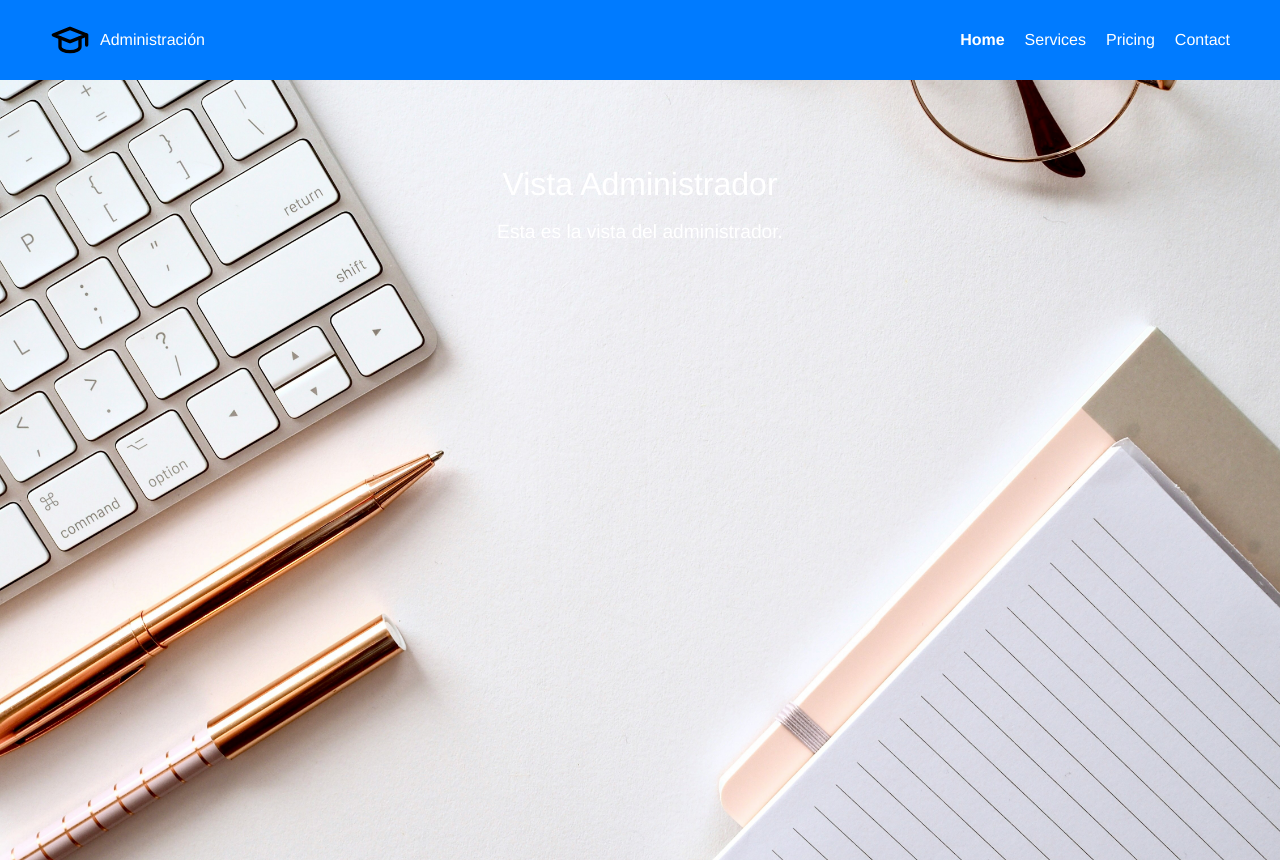
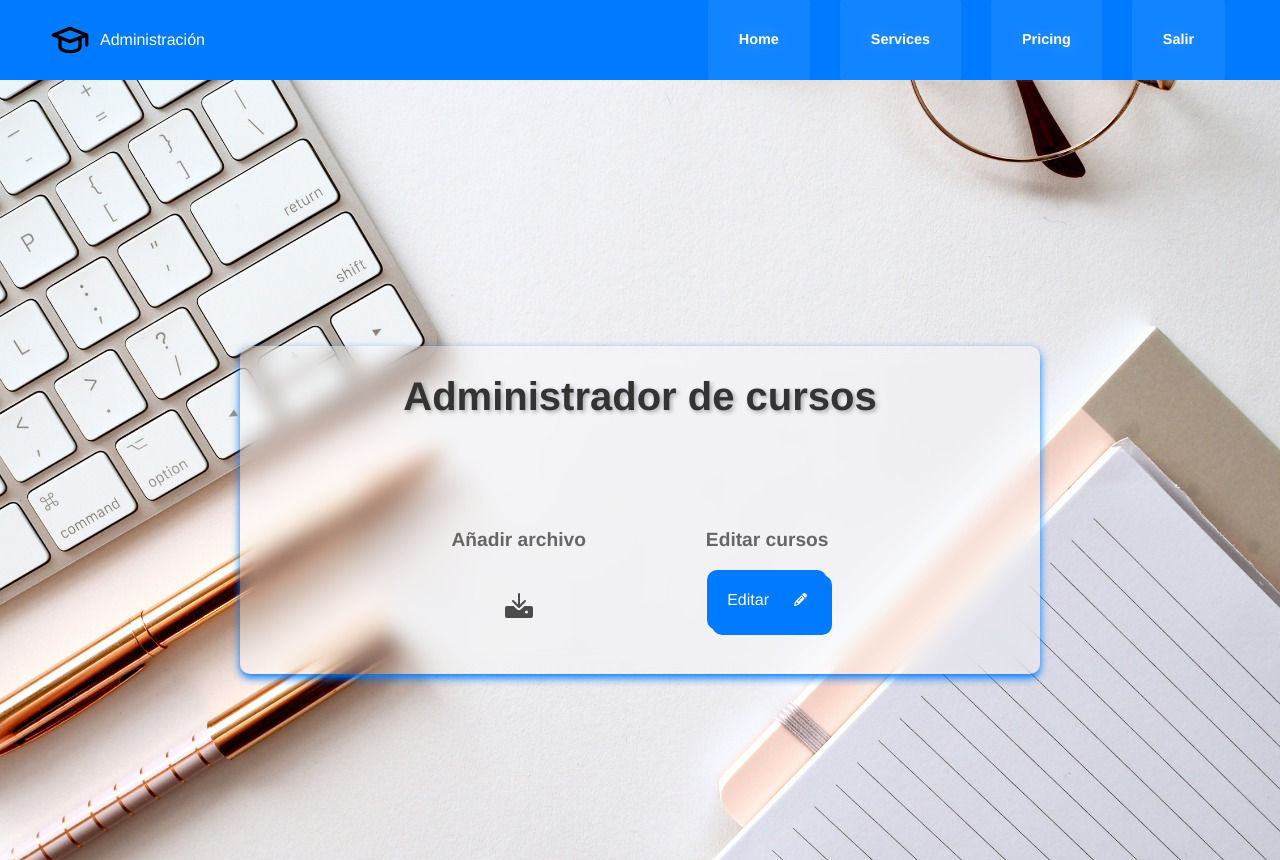
Before and after one commit to Team-Esquizos/EsquizosP2, a Vue app in the folder frontend-xquizos/: page /vistaAdministrador in a window 1280 px wide. Built offline with nearby package versions, Linux system fonts and the light colour scheme.

Commit message:
SCRUM-6 Completado la interfaz de administrador

```diff
--- a/frontend-xquizos/src/views/VistaAdministrador.vue
+++ b/frontend-xquizos/src/views/VistaAdministrador.vue
@@ -9,19 +9,55 @@
           <li><a href="#" class="active">Home</a></li>
           <li><a href="#">Services</a></li>
           <li><a href="#">Pricing</a></li>
-          <li><a href="#">Contact</a></li>
+          <li><router-link to="/login">Salir</router-link></li>
         </ul>
       </nav>
       <div class="content">
-        <h1>Vista Administrador</h1>
-        <p>Esta es la vista del administrador.</p>
+        <div class="transparent-box">
+            <h1 class="highlight-title">Administrador de cursos</h1>
+
+          <div class="button-container">
+            <div class="button-wrapper">
+              <p class="button-name">Añadir archivo</p>
+              <a href="#" @click.prevent="handleAddFile">
+                <svg viewBox="0 0 256 256" height="32" width="38" xmlns="http://www.w3.org/2000/svg">
+                  <path
+                    d="M74.34 85.66a8 8 0 0 1 11.32-11.32L120 108.69V24a8 8 0 0 1 16 0v84.69l34.34-34.35a8 8 0 0 1 11.32 11.32l-48 48a8 8 0 0 1-11.32 0ZM240 136v64a16 16 0 0 1-16 16H32a16 16 0 0 1-16-16v-64a16 16 0 0 1 16-16h52.4a4 4 0 0 1 2.83 1.17L111 145a24 24 0 0 0 34 0l23.8-23.8a4 4 0 0 1 2.8-1.2H224a16 16 0 0 1 16 16m-40 32a12 12 0 1 0-12 12a12 12 0 0 0 12-12"
+                    fill="currentColor"
+                  ></path>
+                </svg>
+              </a>
+            </div>
+
+            <div class="button-wrapper">
+            <p class="button-name">Editar cursos</p>
+            <button class="Btn" @click.prevent="handleEditCourses">
+              Editar
+              <svg class="svg" viewBox="0 0 512 512">
+                <path d="M410.3 231l11.3-11.3-33.9-33.9-62.1-62.1L291.7 89.8l-11.3 11.3-22.6 22.6L58.6 322.9c-10.4 10.4-18 23.3-22.2 37.4L1 480.7c-2.5 8.4-.2 17.5 6.1 23.7s15.3 8.5 23.7 6.1l120.3-35.4c14.1-4.2 27-11.8 37.4-22.2L387.7 253.7 410.3 231zM160 399.4l-9.1 22.7c-4 3.1-8.5 5.4-13.3 6.9L59.4 452l23-78.1c1.4-4.9 3.8-9.4 6.9-13.3l22.7-9.1v32c0 8.8 7.2 16 16 16h32zM362.7 18.7L348.3 33.2 325.7 55.8 314.3 67.1l33.9 33.9 62.1 62.1 33.9 33.9 11.3-11.3 22.6-22.6 14.5-14.5c25-25 25-65.5 0-90.5L453.3 18.7c-25-25-65.5-25-90.5 0zm-47.4 168l-144 144c-6.2 6.2-16.4 6.2-22.6 0s-6.2-16.4 0-22.6l144-144c6.2-6.2 16.4-6.2 22.6 0s6.2 16.4 0 22.6z"></path>
+              </svg>
+            </button>
+          </div>
+        </div>
       </div>
     </div>
-  </template>
+  </div>
+</template>
+
 
   <script>
   export default {
-    name: 'VistaAdministrador'
+    name: 'VistaAdministrador',
+    methods: {
+      handleAddFile() {
+        // Lógica para añadir archivo
+        console.log('Añadir archivo');
+      },
+      handleEditCourses() {
+        // Lógica para editar cursos
+        console.log('Editar cursos');
+      }
+    }
   };
   </script>
 
@@ -88,18 +124,145 @@
 
   .content {
     margin-top: 100px; /* Ajusta este valor según la altura de tu navbar */
+    display: flex;
+    justify-content: center;
+    align-items: center;
+    height: calc(100vh - 100px); /* Ajusta la altura del contenido */
+    width: 100%;
+  }
+
+  .transparent-box {
+    background-color: rgba(255, 255, 255, 0.3); /* Fondo blanco medio transparente */
+    backdrop-filter: blur(10px); /* Aplica el efecto de desenfoque */
+    padding: 20px;
+    border-radius: 10px;
+    box-shadow: 0 4px 8px #007bff;
     text-align: center;
-    color: #fff; /* Asegúrate de que el texto sea legible sobre la imagen de fondo */
+    width: 80%; /* Ajusta el ancho del rectángulo */
+    max-width: 800px; /* Ancho máximo del rectángulo */
+    height: auto; /* Ajusta la altura automáticamente */
+    min-height: 200px; /* Altura mínima del rectángulo */
+  }
+
+  .button-container {
+    display: flex;
+    justify-content: center;
+    gap: 120px; /* Espacio entre los botones */
+    margin-top: 100px;
+  }
+
+  .button-wrapper {
+    display: flex;
+    flex-direction: column;
+    align-items: center;
+  }
+
+  .button-name {
+    margin-bottom: 5px;
+    font-weight: bold;
+  }
+
+
+
+  /* From Uiverse.io by cybrejon */
+  a {
+    color: rgba(0, 0, 0, 0.692); /* Cambiado a negro */
+    padding: 30px 30px;
+    display: flex;
+    justify-content: space-between;
+    align-items: center;
+    text-shadow: 0 0 20px rgba(255, 255, 255, 0.397);
+    background: rgba(255, 255, 255, 0.068);
+    overflow: hidden;
+    font-size: 0.9rem;
+    font-weight: 600;
+    gap: 8px;
+    border-radius: 5px;
+    margin: 0 5px;
+    transition: 0.2s;
+    border: 1px solid transparent;
+  }
+
+  a:hover {
+    border-color: #007bff;
+    background: linear-gradient(
+      to bottom,
+      rgba(255, 255, 255, 0.144),
+      rgba(255, 255, 255, 0.247),
+      rgba(255, 255, 255, 0.39)
+    );
+    box-shadow: 0 6px #007bff;
+    transform: translateY(-6px);
+  }
+
+  a:active {
+    transform: translateY(2px);
+    box-shadow: none;
   }
 
   h1 {
-    color: #fff;
+    color: #333;
     font-size: 2em;
     margin-bottom: 10px;
   }
 
   p {
-    color: #fff;
+    color: #666;
     font-size: 1.2em;
   }
+
+  .Btn {
+    position: relative;
+    display: flex;
+    align-items: center;
+    justify-content: flex-start;
+    width: 120px;
+    height: 60px;
+    border: none;
+    padding: 20px 20px;
+    background-color:#007bff;
+    color: white;
+    font-weight: 500;
+    cursor: pointer;
+    border-radius: 10px;
+    box-shadow: 5px 5px 0px#007bff;
+    transition-duration: .3s;
+    top: 10px;
+  }
+
+  .svg {
+    width: 13px;
+    position: absolute;
+    right: 0;
+    margin-right: 20px;
+    fill: white;
+    transition-duration: .3s;
+  }
+
+  .Btn:hover {
+    color: transparent;
+  }
+
+  .Btn:hover svg {
+    right: 43%;
+    margin: 0;
+    padding: 0;
+    border: none;
+    transition-duration: .3s;
+  }
+
+  .Btn:active {
+    transform: translate(3px , 3px);
+    transition-duration: .3s;
+    box-shadow: 2px 2px 0px rgb(140, 32, 212);
+  }
+
+  .highlight-title {
+  color: #333;
+  font-size: 2.5em; /* Aumenta el tamaño de la fuente */
+  font-weight: bold; /* Hace el texto más audaz */
+  text-shadow: 2px 2px 4px rgba(0, 0, 0, 0.3); /* Agrega una sombra al texto */
+  margin-bottom: 20px; /* Aumenta el espacio inferior */
+}
+
   </style>
```
